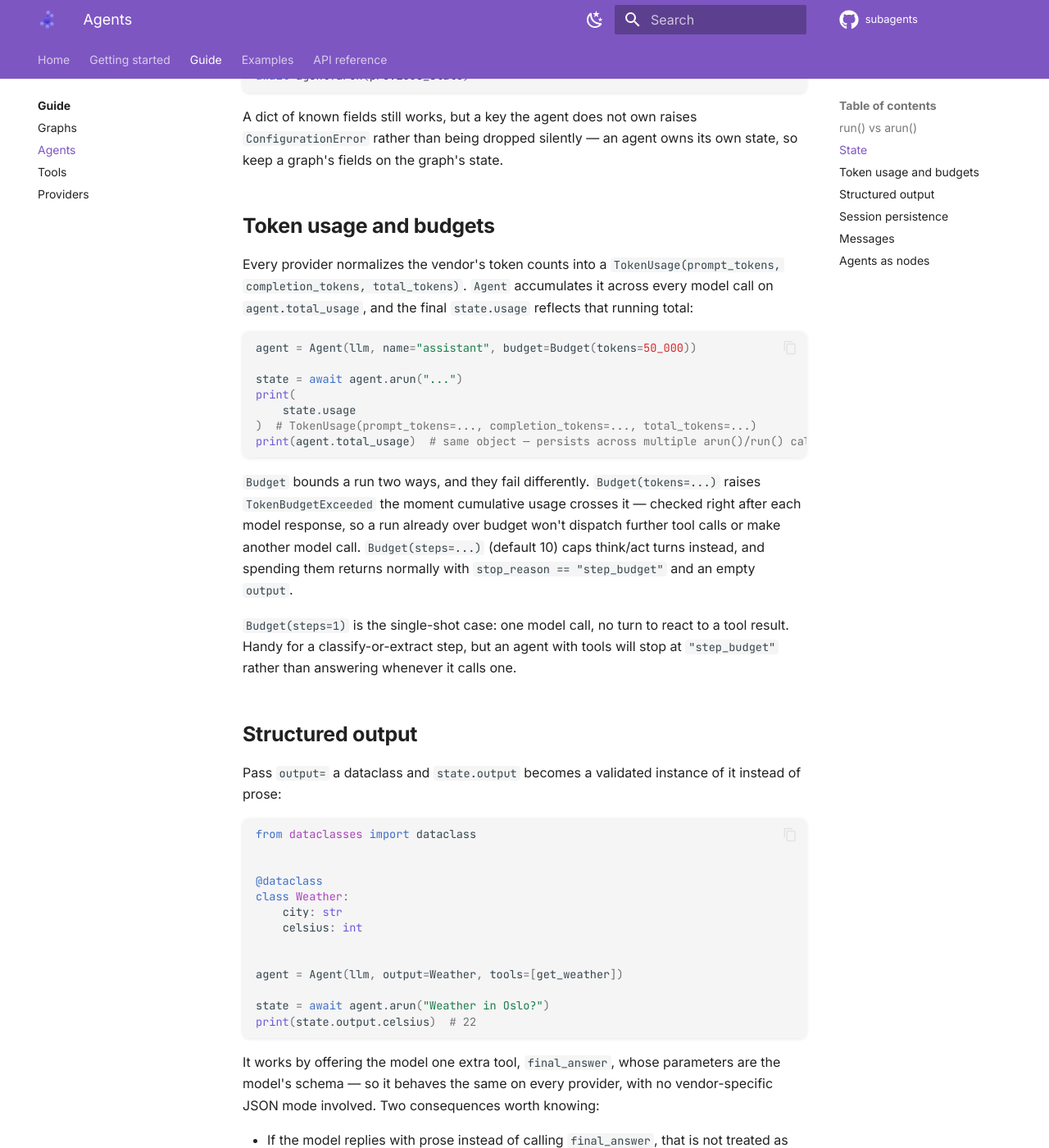
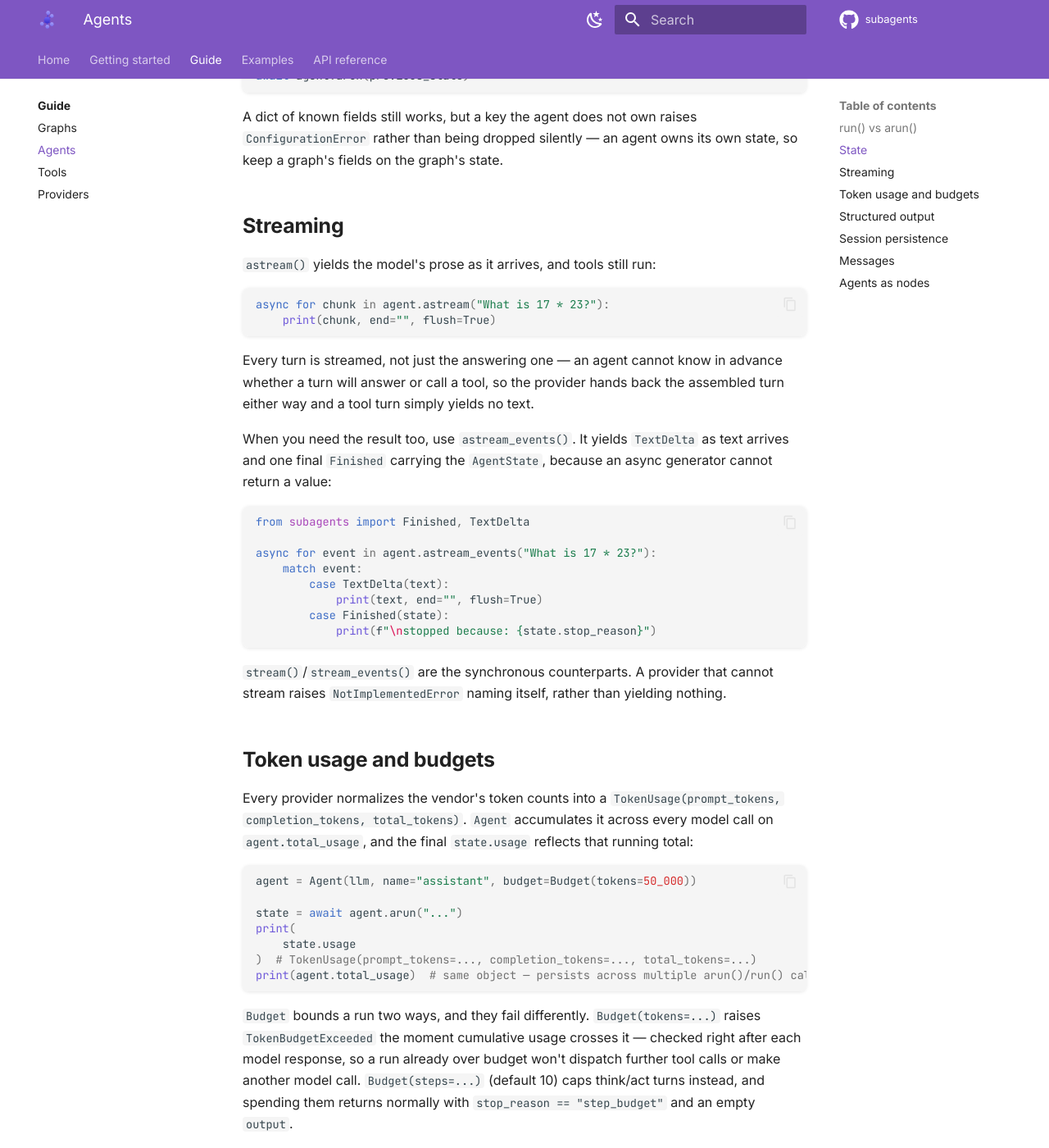
Before and after one commit to sayedshaun/deepharness, an MkDocs documentation site: the page built from docs/guide/agents.md, in a window 1280 px wide and 1400 px high, scrolled down 1584 px. Shown: the whole window at 82% size. Built offline with MkDocs 1.6.1 and Material for MkDocs 9.7.7, drawn with Linux system fonts in a browser that asks for light colours; comment, search, counter and statistics services are not loaded.

Commit message:
docs: document streaming a run

````diff
--- a/docs/guide/agents.md
+++ b/docs/guide/agents.md
@@ -64,6 +64,37 @@ await agent.arun(previous_state)
 A dict of known fields still works, but a key the agent does not own raises
 `ConfigurationError` rather than being dropped silently — an agent owns its own state, so keep
 a graph's fields on the graph's state.
+
+## Streaming
+
+`astream()` yields the model's prose as it arrives, and tools still run:
+
+```python
+async for chunk in agent.astream("What is 17 * 23?"):
+    print(chunk, end="", flush=True)
+```
+
+Every turn is streamed, not just the answering one — an agent cannot know in advance whether a
+turn will answer or call a tool, so the provider hands back the assembled turn either way and a
+tool turn simply yields no text.
+
+When you need the result too, use `astream_events()`. It yields `TextDelta` as text arrives and
+one final `Finished` carrying the `AgentState`, because an async generator cannot return a
+value:
+
+```python
+from subagents import Finished, TextDelta
+
+async for event in agent.astream_events("What is 17 * 23?"):
+    match event:
+        case TextDelta(text):
+            print(text, end="", flush=True)
+        case Finished(state):
+            print(f"\nstopped because: {state.stop_reason}")
+```
+
+`stream()`/`stream_events()` are the synchronous counterparts. A provider that cannot stream
+raises `NotImplementedError` naming itself, rather than yielding nothing.
 
 ## Token usage and budgets
 
````
